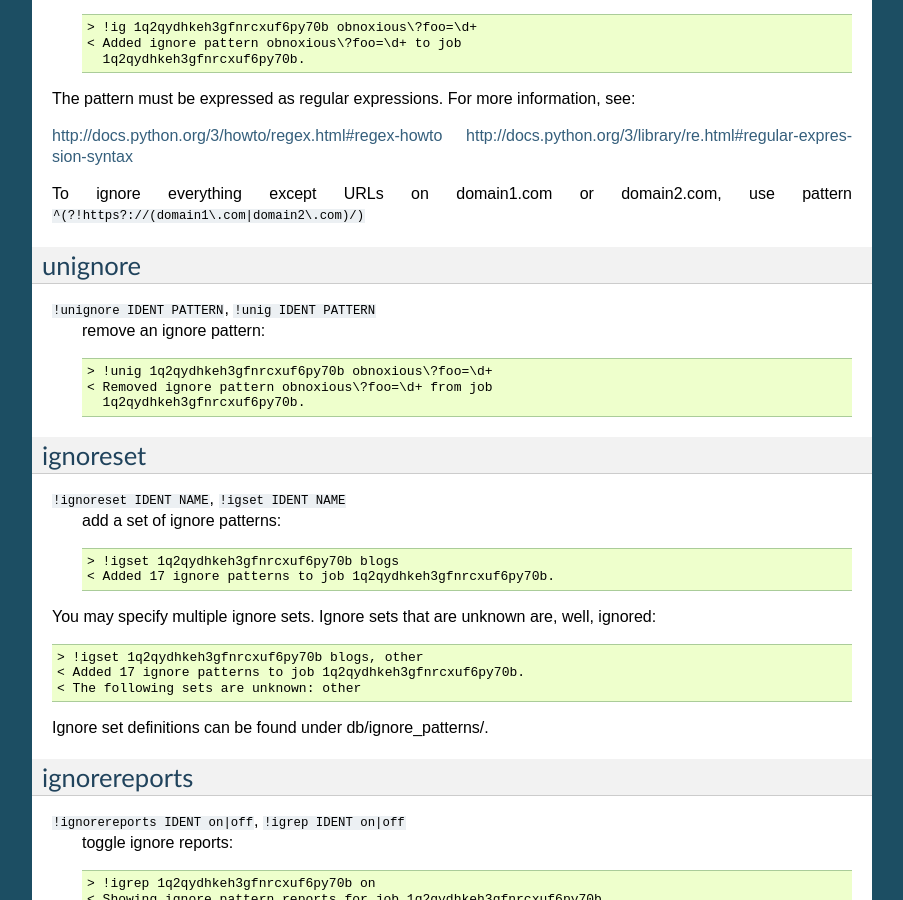
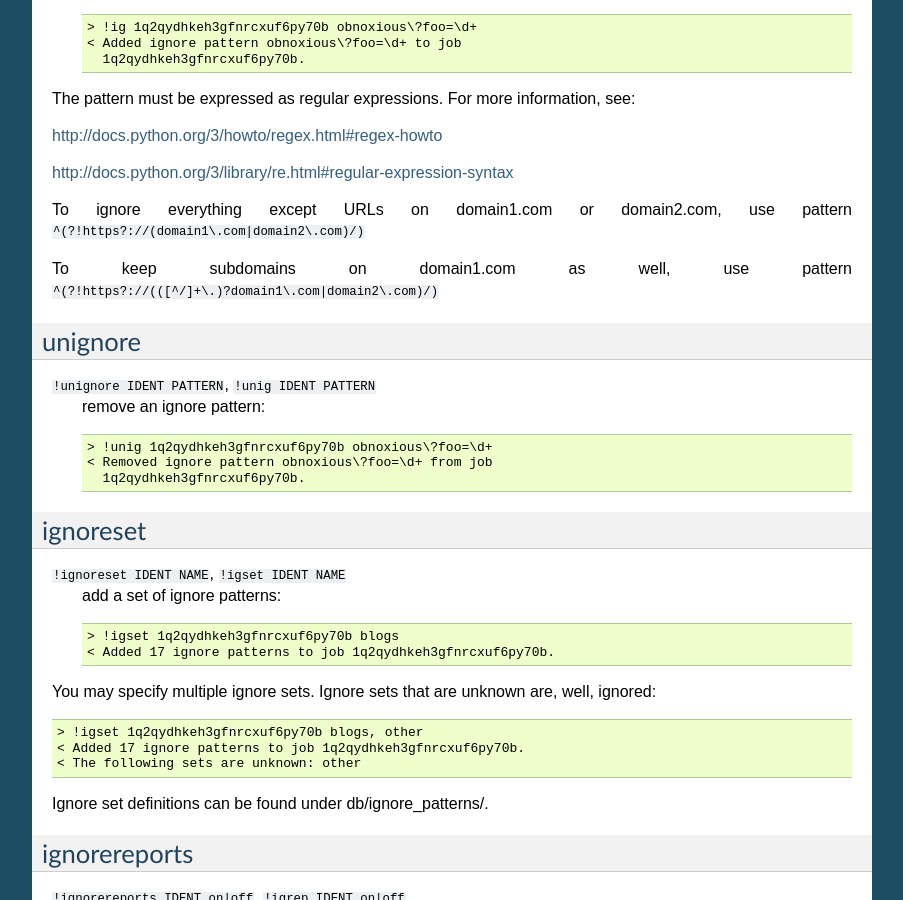
Before and after one commit to ArchiveTeam/ArchiveBot, a Sphinx documentation site: the page built from doc/commands.rst, in a window 1280 px wide and 900 px high, scrolled down 3922 px. Shown: the whole window, without its empty margins (198-1101 px from the left). Built offline with Sphinx 7.4.7, drawn with Linux system fonts in a browser that asks for light colours.

Commit message:
Document all-except-domain-or-subdomain regexp

```diff
--- a/doc/commands.rst
+++ b/doc/commands.rst
@@ -238,10 +238,14 @@ The pattern must be expressed as regular expressions.  For more
 information, see:
 
 http://docs.python.org/3/howto/regex.html#regex-howto
+
 http://docs.python.org/3/library/re.html#regular-expression-syntax
 
 To ignore everything except URLs on domain1.com or domain2.com,
 use pattern ``^(?!https?://(domain1\.com|domain2\.com)/)``
+
+To keep subdomains on domain1.com as well, use pattern
+``^(?!https?://(([^/]+\.)?domain1\.com|domain2\.com)/)``
 
 
 unignore
```
